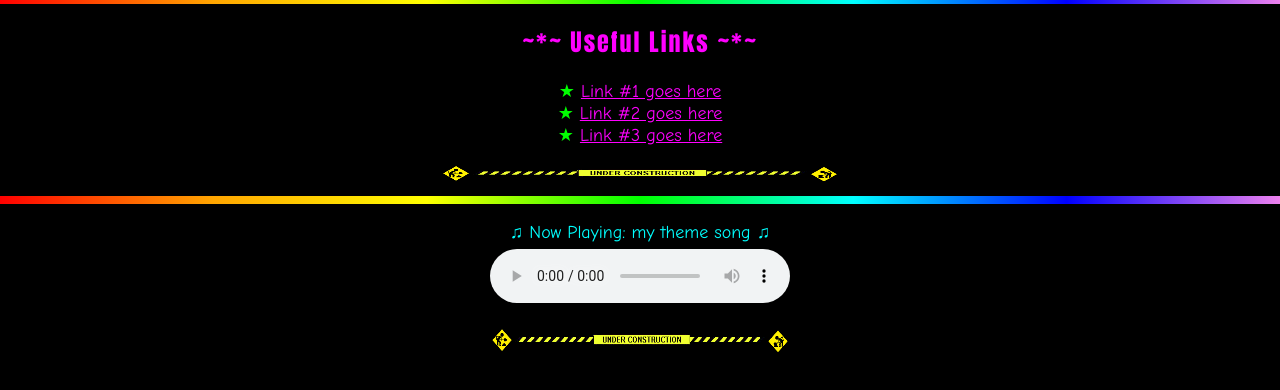
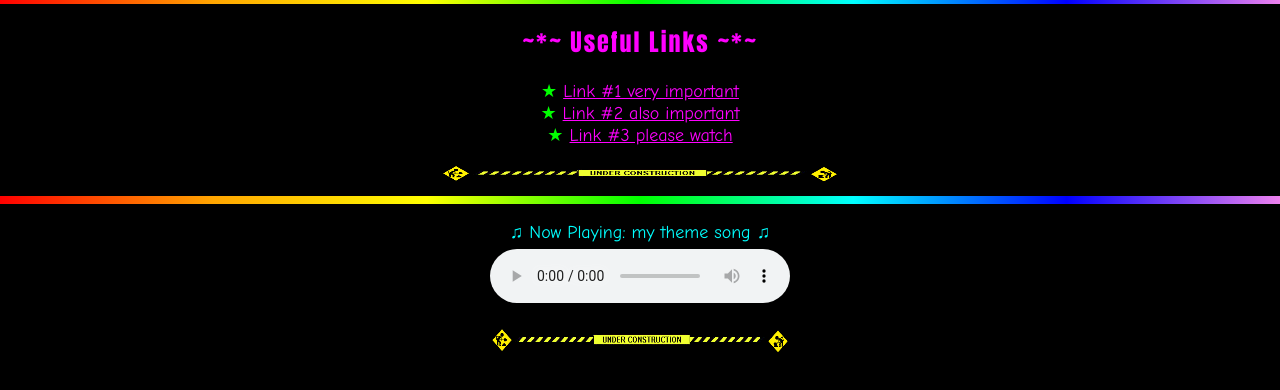
Before and after one commit to mailesworld/mailesworld, a plain HTML site: page index.html in a window 1280 px wide. Shown: the part 360-750 px from the top of the page. Drawn offline with Linux system fonts and the light colour scheme.

Commit message:
Update index.html

```diff
--- a/index.html
+++ b/index.html
@@ -94,7 +94,7 @@
 <DIV CLASS="floaty" STYLE="top:70px; right:30px; transform: rotate(12deg);">
   <PICTURE>
     <SOURCE SRCSET="animated-baseball.gif" MEDIA="(prefers-reduced-motion: no-preference)">
-    <IMG SRC="animated-baseball.png" ALT="baseball is awesome" WIDTH="100">
+    <IMG SRC="animated-baseball.png" ALT="baseball is awesome" WIDTH="100" HEIGHT="100">
   </PICTURE>
 </DIV>
 
@@ -136,9 +136,9 @@
   <H2 STYLE="color:#FF00FF; font-family:Impact,sans-serif; letter-spacing:2px;">~*~ Useful Links ~*~</H2>
   <UL STYLE="list-style:none; padding:0; font-size:18px;">
     <!-- Replace the # with your URL and the text with the site name -->
-    <LI>&#9733; <A HREF="#">Link #1 goes here</A></LI>
-    <LI>&#9733; <A HREF="#">Link #2 goes here</A></LI>
-    <LI>&#9733; <A HREF="#">Link #3 goes here</A></LI>
+    <LI>&#9733; <A HREF="https://soundcloud.com/the-band-the-stew?utm_source=ig&utm_medium=social&utm_content=link_in_bio&fbclid=PAcGRvZgJleHRuA2FlbQIxMQBzcnRjBmFwcF9pZA85MzY2MTk3NDMzOTI0NTkAAadjEa8Iu4PMRQ6bAZ3Wc1qaQ3IXb_wWDdoMlsf_PwY_w01WHc6GE-JwwzefQQ_aem__b9zBaAgqcBLeM2FjMDgGw&utm_id=97760_v0_s00_e0_tv3">Link #1 very important</A></LI>
+    <LI>&#9733; <A HREF="https://www.marxists.org/archive/lenin/works/1901/witbd/">Link #2 also important</A></LI>
+    <LI>&#9733; <A HREF="https://www.youtube.com/watch?v=4HEpNsmBXoU">Link #3 please watch</A></LI>
   </UL>
 
   <!-- EXTRA GIF SLOT #2: a rainbow divider bar looks good here -->
```
